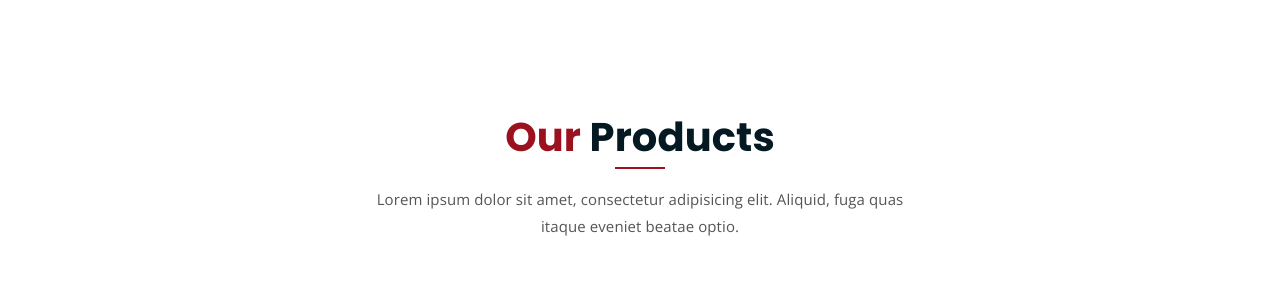
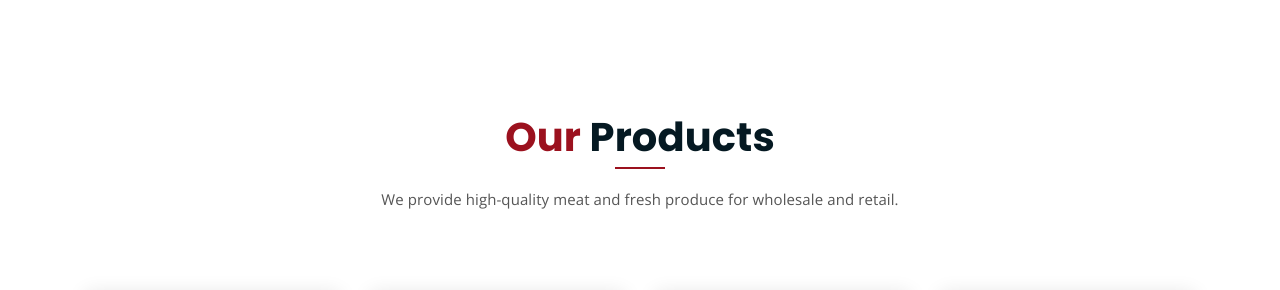
Before and after one commit to Nyoni12/Snout-Sprout, a plain HTML site: page index.html in a window 1280 px wide. Shown: the part 1086-1376 px from the top of the page. Drawn offline with nearby package versions, Linux system fonts and the light colour scheme.

Commit message:
Update index.html
Index update

```diff
--- a/index.html
+++ b/index.html
@@ -236,7 +236,7 @@
 				<div class="col-lg-8 offset-lg-2 text-center">
 					<div class="section-title">
 						<h3><span class="orange-text">Our</span> Products</h3>
-						<p>Lorem ipsum dolor sit amet, consectetur adipisicing elit. Aliquid, fuga quas itaque eveniet beatae optio.</p>
+						<p>We provide high-quality meat and fresh produce for wholesale and retail.</p>
 					</div>
 				</div>
 			</div>
```
